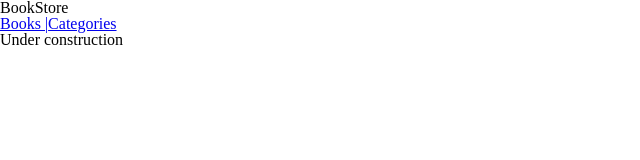
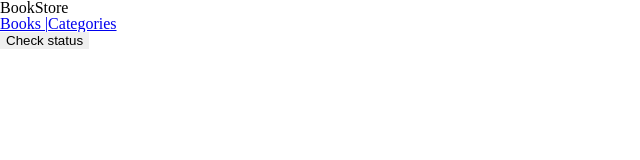
Before and after one commit to John-Arboleda/bookstore-app, a React (Create React App) app: page /categories in a window 1280 px wide. Shown: the top 160 px of the page, without its empty margins (0-640 px from the left). Built offline with nearby package versions, Linux system fonts and the light colour scheme.

Commit message:
Wrap bookItem on a list tag, create check status button

```diff
--- a/src/components/Books.js
+++ b/src/components/Books.js
@@ -5,7 +5,9 @@ import NewBook from './NewBook';
 function Books() {
   return (
     <div>
-      <BookItem />
+      <ul>
+        <li><BookItem /></li>
+      </ul>
       <NewBook />
     </div>
   );
--- a/src/components/Categories.js
+++ b/src/components/Categories.js
@@ -3,7 +3,7 @@ import React from 'react';
 function Categories() {
   return (
     <div>
-      <h1>Under construction</h1>
+      <button>Check status</button>
     </div>
   );
 }
```
